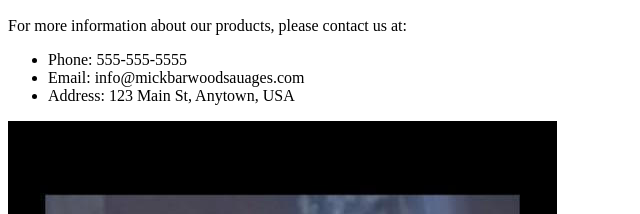
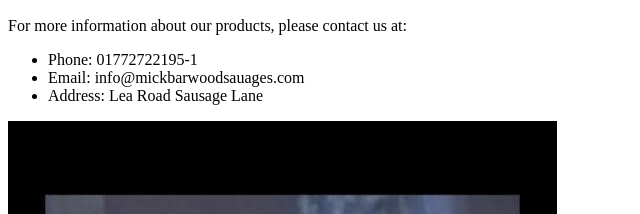
Before and after one commit to knightpray/knightpray.github.io, a plain HTML site: page index.html in a window 1280 px wide. Shown: the part 495-709 px from the top of the page, 0-640 px from the left. Drawn offline with Linux system fonts and the light colour scheme.

Commit message:
Update index.html

```diff
--- a/index.html
+++ b/index.html
@@ -36,9 +36,9 @@
         <h2>Contact Us</h2>
         <p>For more information about our products, please contact us at:</p>
         <ul>
-          <li>Phone: 555-555-5555</li>
+          <li>Phone: 01772722195-1</li>
           <li>Email: info@mickbarwoodsauages.com</li>
-          <li>Address: 123 Main St, Anytown, USA</li>
+          <li>Address: Lea Road Sausage Lane</li>
         </ul>
        </section>
     <img src="mick.jpg" alt="Stunning man">
```
